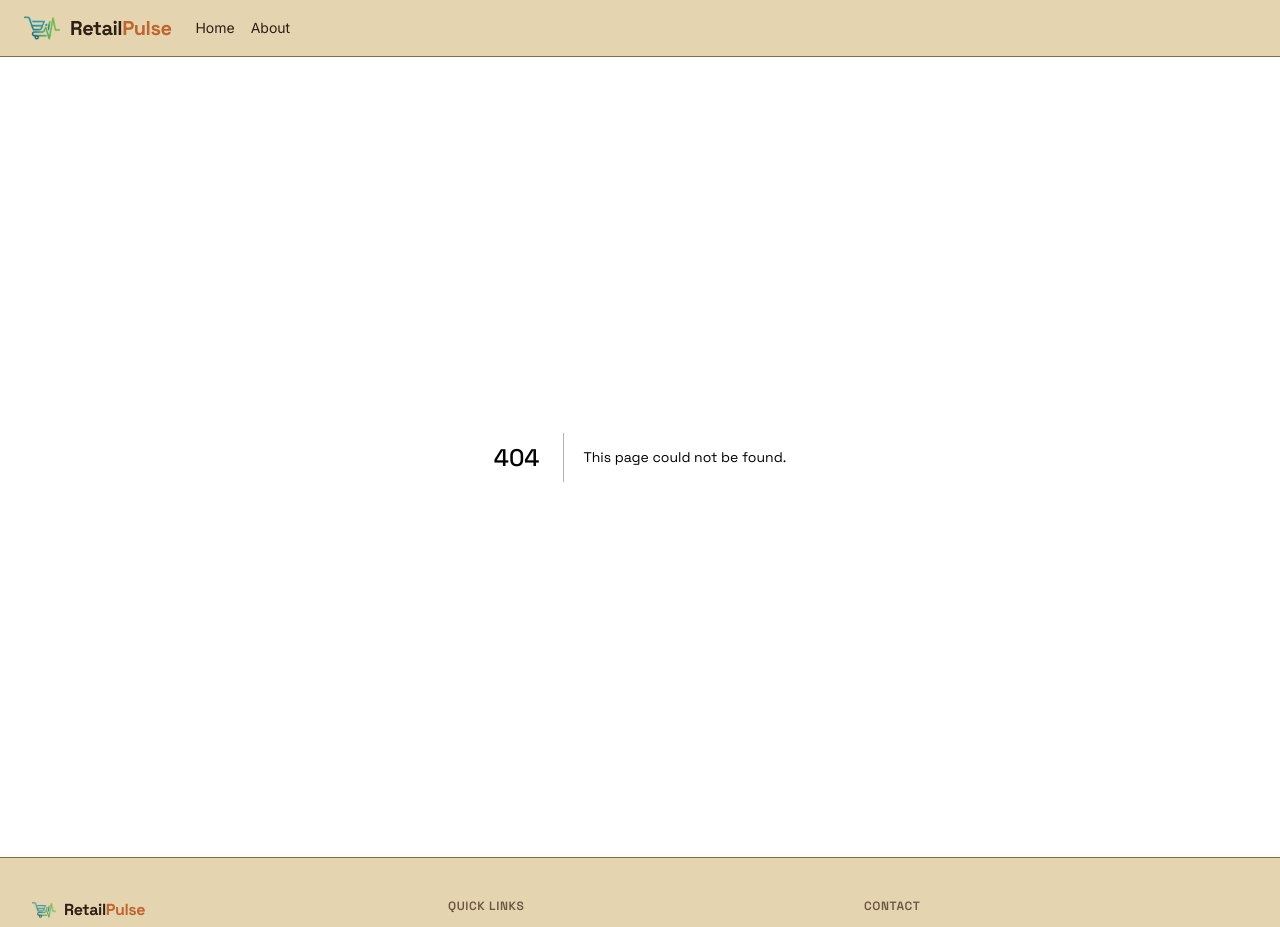
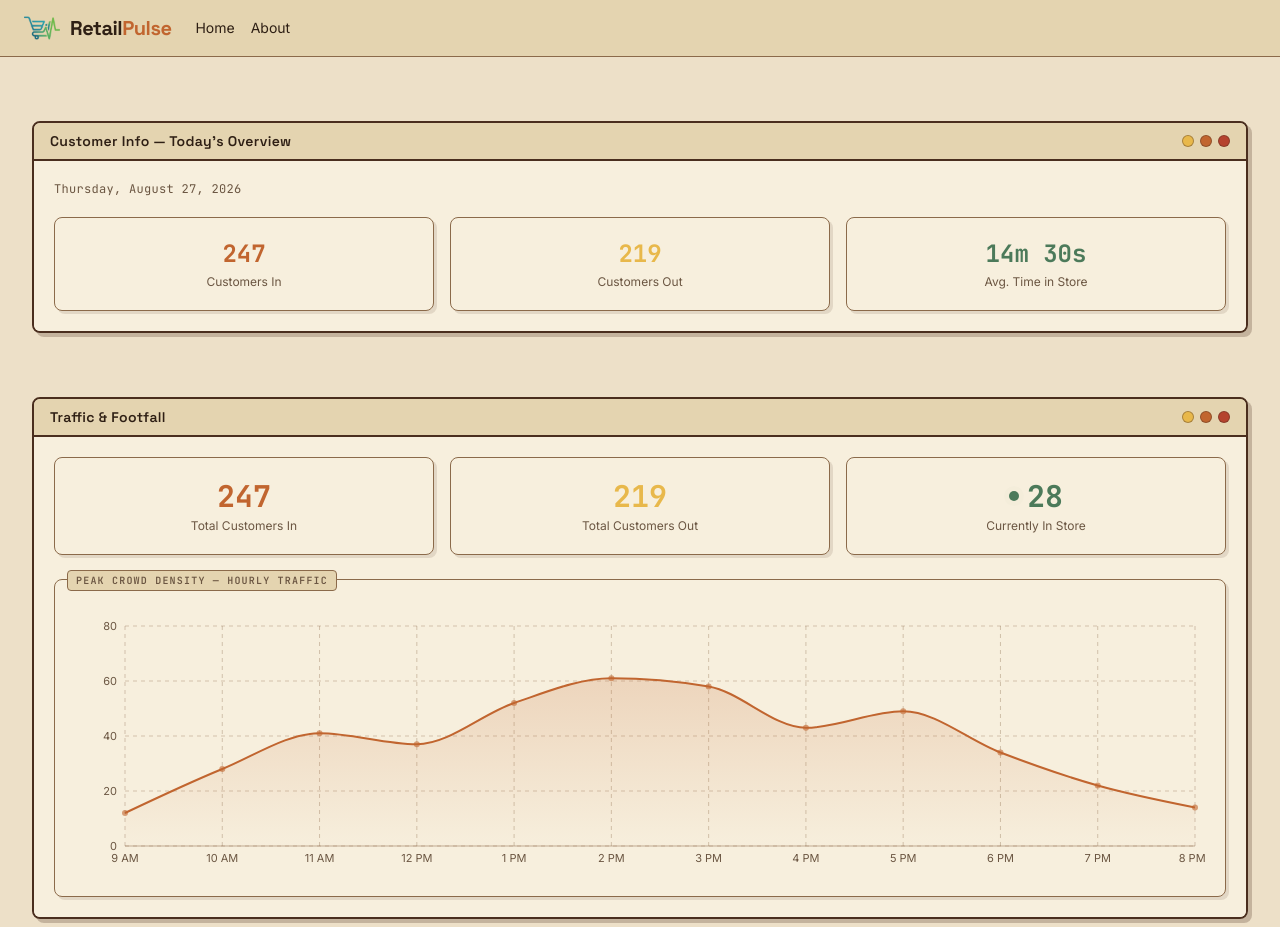
Before and after one commit to muhammad-moiz-ansari/retail-store-analysis, a Next.js app in the folder frontend/: page /customer-info in a window 1280 px wide. Before the commit this address had no page. Shown: the top 927 px of the page. Built offline with nearby package versions, Linux system fonts and the light colour scheme.

Commit message:
feat: add customer info page with header and footfall charts

```diff
--- a/frontend/package.json
+++ b/frontend/package.json
@@ -11,7 +11,8 @@
   "dependencies": {
     "next": "16.3.3",
     "react": "19.2.8",
-    "react-dom": "19.2.8"
+    "react-dom": "19.2.8",
+    "recharts": "^3.10.1"
   },
   "devDependencies": {
     "@tailwindcss/postcss": "^4",
--- /dev/null
+++ b/frontend/src/app/customer-info/page.tsx
@@ -0,0 +1,191 @@
+"use client";
+
+import React from "react";
+import { RetroWindow, RetroCard } from "@/components/ui";
+import {
+  AreaChart,
+  Area,
+  XAxis,
+  YAxis,
+  CartesianGrid,
+  Tooltip,
+  ResponsiveContainer,
+} from "recharts";
+
+/* ═══════════════════════════════════════════════════════════════
+   Mock data
+   ═══════════════════════════════════════════════════════════════ */
+
+const HOURLY_TRAFFIC = [
+  { hour: "9 AM", customers: 12 },
+  { hour: "10 AM", customers: 28 },
+  { hour: "11 AM", customers: 41 },
+  { hour: "12 PM", customers: 37 },
+  { hour: "1 PM", customers: 52 },
+  { hour: "2 PM", customers: 61 },
+  { hour: "3 PM", customers: 58 },
+  { hour: "4 PM", customers: 43 },
+  { hour: "5 PM", customers: 49 },
+  { hour: "6 PM", customers: 34 },
+  { hour: "7 PM", customers: 22 },
+  { hour: "8 PM", customers: 14 },
+];
+
+/* ═══════════════════════════════════════════════════════════════
+   Helpers
+   ═══════════════════════════════════════════════════════════════ */
+
+function formatDate(): string {
+  const d = new Date();
+  return d.toLocaleDateString("en-US", {
+    weekday: "long",
+    year: "numeric",
+    month: "long",
+    day: "numeric",
+  });
+}
+
+/* ═══════════════════════════════════════════════════════════════
+   Page
+   ═══════════════════════════════════════════════════════════════ */
+
+export default function CustomerInfoPage() {
+  return (
+    <div className="bg-bg min-h-screen">
+      <main className="w-full max-w-[1280px] mx-auto px-4 md:px-6 lg:px-8 py-10 md:py-16 space-y-12 md:space-y-16">
+        {/* ── Page Header ── */}
+        <PageHeader />
+
+        {/* ── Section 1: Traffic & Footfall ── */}
+        <TrafficFootfallSection />
+      </main>
+    </div>
+  );
+}
+
+/* ═══════════════════════════════════════════════════════════════
+   Page Header
+   ═══════════════════════════════════════════════════════════════ */
+
+function PageHeader() {
+  return (
+    <RetroWindow title="Customer Info — Today's Overview">
+      <p className="font-mono text-xs text-text-muted mb-5 tracking-wide">
+        {formatDate()}
+      </p>
+
+      <div className="grid grid-cols-1 sm:grid-cols-3 gap-4">
+        <StatPill label="Customers In" value="247" color="var(--color-accent)" />
+        <StatPill label="Customers Out" value="219" color="var(--color-accent-soft)" />
+        <StatPill label="Avg. Time in Store" value="14m 30s" color="var(--color-success)" />
+      </div>
+    </RetroWindow>
+  );
+}
+
+function StatPill({
+  label,
+  value,
+  color,
+}: {
+  label: string;
+  value: string;
+  color: string;
+}) {
+  return (
+    <RetroCard className="text-center">
+      <p className="font-mono text-2xl font-bold" style={{ color }}>
+        {value}
+      </p>
+      <p className="text-xs text-text-muted mt-1">{label}</p>
+    </RetroCard>
+  );
+}
+
+/* ═══════════════════════════════════════════════════════════════
+   Section 1: Traffic & Footfall
+   ═══════════════════════════════════════════════════════════════ */
+
+function TrafficFootfallSection() {
+  return (
+    <RetroWindow title="Traffic & Footfall">
+      <div className="space-y-6">
+        {/* Footfall Counter Cards */}
+        <div className="grid grid-cols-1 sm:grid-cols-3 gap-4">
+          <RetroCard className="text-center">
+            <p className="font-mono text-3xl font-bold text-accent">247</p>
+            <p className="text-xs text-text-muted mt-1">Total Customers In</p>
+          </RetroCard>
+
+          <RetroCard className="text-center">
+            <p className="font-mono text-3xl font-bold text-accent-soft">219</p>
+            <p className="text-xs text-text-muted mt-1">Total Customers Out</p>
+          </RetroCard>
+
+          <RetroCard className="text-center">
+            <div className="flex items-center justify-center gap-2">
+              <span className="relative flex h-2.5 w-2.5">
+                <span className="animate-ping absolute inline-flex h-full w-full rounded-full bg-success opacity-75" />
+                <span className="relative inline-flex rounded-full h-2.5 w-2.5 bg-success" />
+              </span>
+              <p className="font-mono text-3xl font-bold text-success">28</p>
+            </div>
+            <p className="text-xs text-text-muted mt-1">Currently In Store</p>
+          </RetroCard>
+        </div>
+
+        {/* Hourly Traffic Chart */}
+        <RetroCard label="Peak Crowd Density — Hourly Traffic">
+          <div className="pt-4">
+            <ResponsiveContainer width="100%" height={260}>
+              <AreaChart data={HOURLY_TRAFFIC} margin={{ top: 10, right: 10, left: -10, bottom: 0 }}>
+                <defs>
+                  <linearGradient id="trafficGrad" x1="0" y1="0" x2="0" y2="1">
+                    <stop offset="5%" stopColor="var(--color-accent)" stopOpacity={0.3} />
+                    <stop offset="95%" stopColor="var(--color-accent)" stopOpacity={0.02} />
+                  </linearGradient>
+                </defs>
+                <CartesianGrid
+                  strokeDasharray="4 4"
+                  stroke="var(--color-border-soft)"
+                  strokeOpacity={0.35}
+                />
+                <XAxis
+                  dataKey="hour"
+                  tick={{ fontSize: 11, fontFamily: "var(--font-mono)", fill: "var(--color-text-muted)" }}
+                  tickLine={false}
+                  axisLine={{ stroke: "var(--color-border-soft)", strokeOpacity: 0.5 }}
+                />
+                <YAxis
+                  tick={{ fontSize: 11, fontFamily: "var(--font-mono)", fill: "var(--color-text-muted)" }}
+                  tickLine={false}
+                  axisLine={false}
+                />
+                <Tooltip
+                  contentStyle={{
+                    backgroundColor: "var(--color-surface)",
+                    border: "1px solid var(--color-border-soft)",
+                    borderRadius: "6px",
+                    fontFamily: "var(--font-mono)",
+                    fontSize: 12,
+                    color: "var(--color-text)",
+                  }}
+                  labelStyle={{ color: "var(--color-text-muted)", fontWeight: 600 }}
+                />
+                <Area
+                  type="monotone"
+                  dataKey="customers"
+                  stroke="var(--color-accent)"
+                  strokeWidth={2}
+                  fill="url(#trafficGrad)"
+                  dot={{ r: 3, fill: "var(--color-accent)", strokeWidth: 0 }}
+                  activeDot={{ r: 5, fill: "var(--color-accent)", stroke: "var(--color-surface)", strokeWidth: 2 }}
+                />
+              </AreaChart>
+            </ResponsiveContainer>
+          </div>
+        </RetroCard>
+      </div>
+    </RetroWindow>
+  );
+}
```
Also changed, not shown: 1 other file (tests, documents, lock files or other folders).
